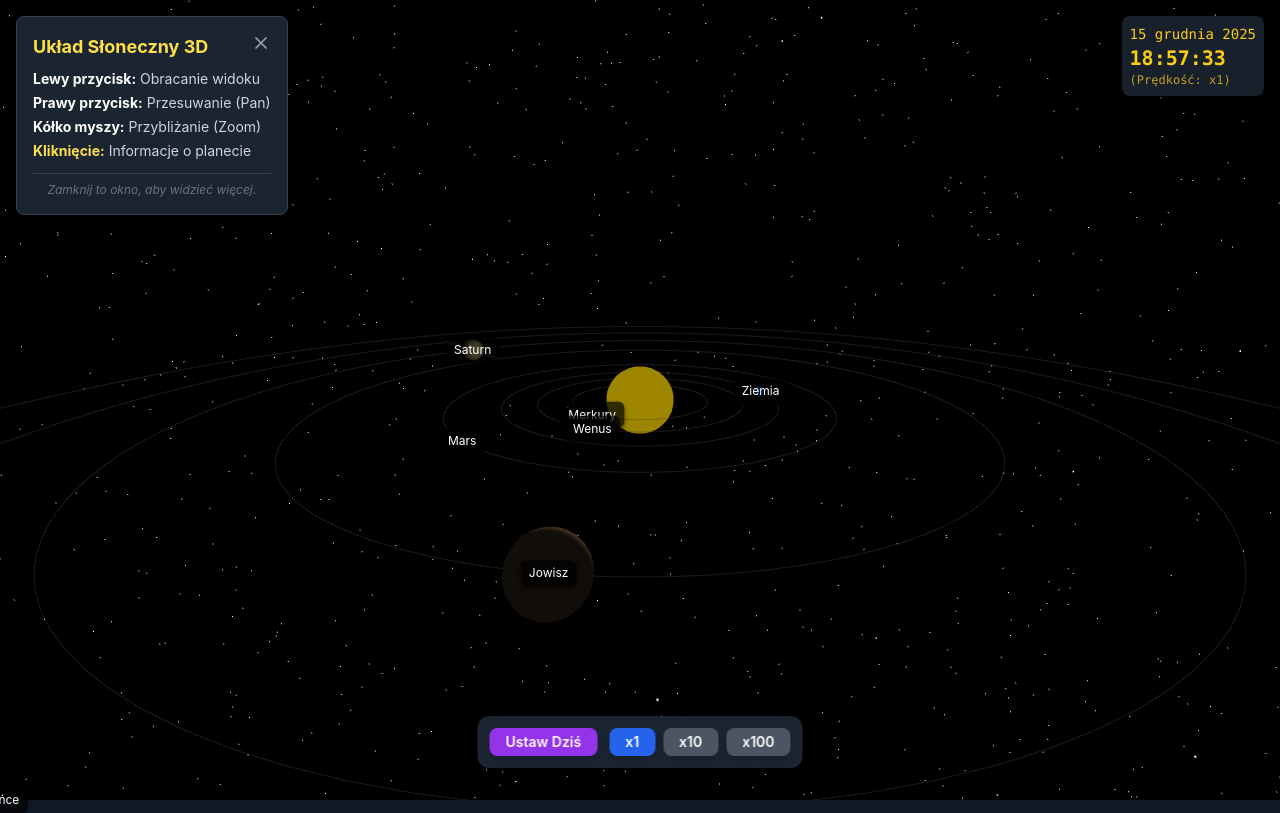
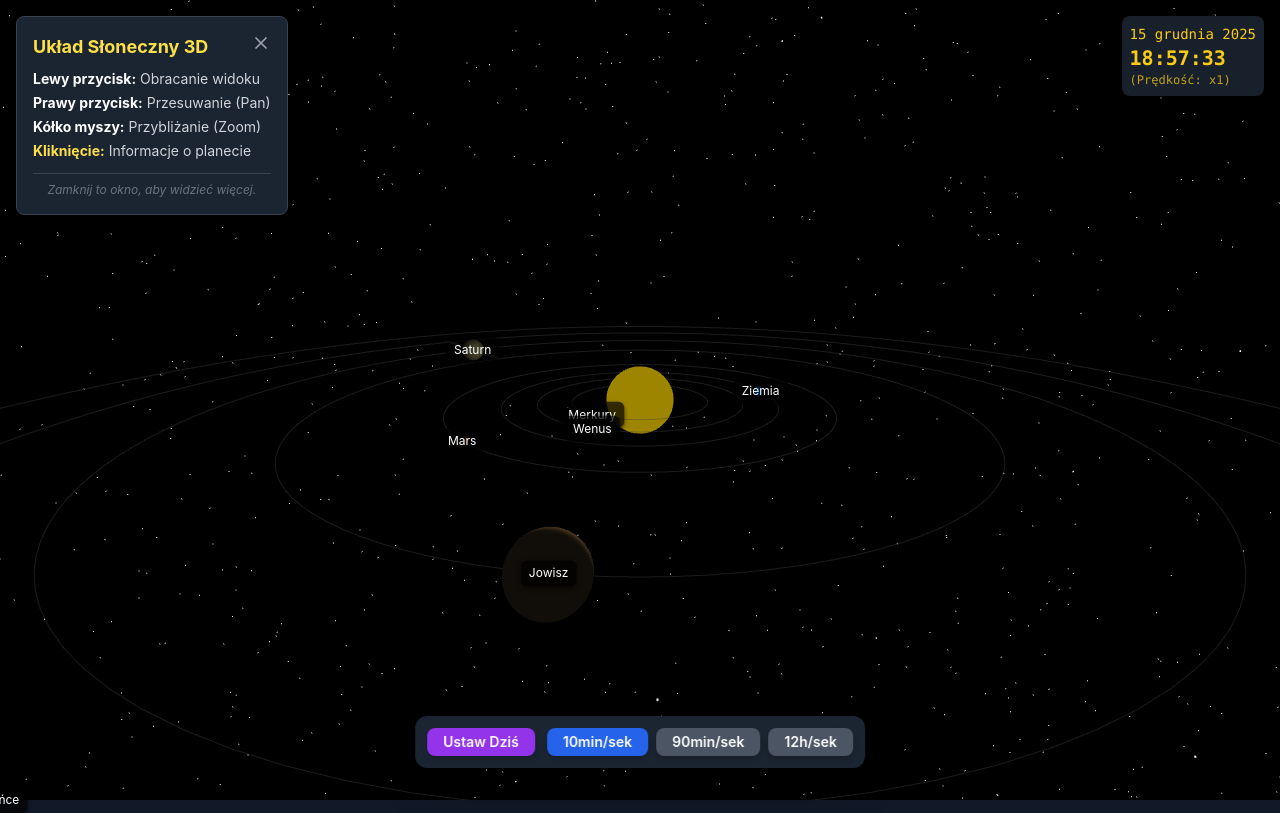
Before and after one commit to dzid3c/solar-system, a plain HTML site: page index.html in a window 1280 px wide. Shown: the top 813 px of the page. Drawn offline with nearby package versions, Linux system fonts and the light colour scheme; animation ran at ten frames a second.

Commit message:
Update index.html

```diff
--- a/index.html
+++ b/index.html
@@ -96,9 +96,9 @@
 
         <!-- Sekcja przycisków prędkości jest zawsze w poziomie, ale jest elementem flex wewnątrz panelu -->
         <div class="flex space-x-2 justify-center">
-            <button id="speed-x1" onclick="setSpeedMultiplier(1)" class="flex-1 px-3 py-2 md:px-4 md:py-1 bg-blue-600 hover:bg-blue-500 text-white font-semibold rounded-lg shadow-md transition duration-150 text-xs md:text-sm">x1</button>
-            <button id="speed-x10" onclick="setSpeedMultiplier(10)" class="flex-1 px-3 py-2 md:px-4 md:py-1 bg-gray-600 hover:bg-blue-500 text-white font-semibold rounded-lg shadow-md transition duration-150 text-xs md:text-sm">x10</button>
-            <button id="speed-x100" onclick="setSpeedMultiplier(100)" class="flex-1 px-3 py-2 md:px-4 md:py-1 bg-gray-600 hover:bg-blue-500 text-white font-semibold rounded-lg shadow-md transition duration-150 text-xs md:text-sm">x100</button>
+            <button id="speed-x1" onclick="setSpeedMultiplier(1)" class="flex-1 px-3 py-2 md:px-4 md:py-1 bg-blue-600 hover:bg-blue-500 text-white font-semibold rounded-lg shadow-md transition duration-150 text-xs md:text-sm">10min/sek</button>
+            <button id="speed-x10" onclick="setSpeedMultiplier(10)" class="flex-1 px-3 py-2 md:px-4 md:py-1 bg-gray-600 hover:bg-blue-500 text-white font-semibold rounded-lg shadow-md transition duration-150 text-xs md:text-sm">90min/sek</button>
+            <button id="speed-x100" onclick="setSpeedMultiplier(100)" class="flex-1 px-3 py-2 md:px-4 md:py-1 bg-gray-600 hover:bg-blue-500 text-white font-semibold rounded-lg shadow-md transition duration-150 text-xs md:text-sm">12h/sek</button>
         </div>
     </div>
 
```
